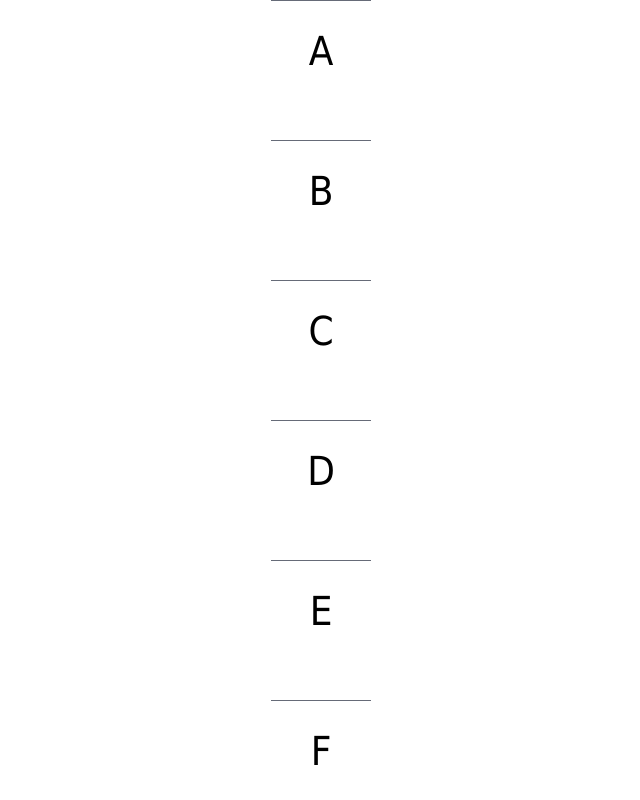
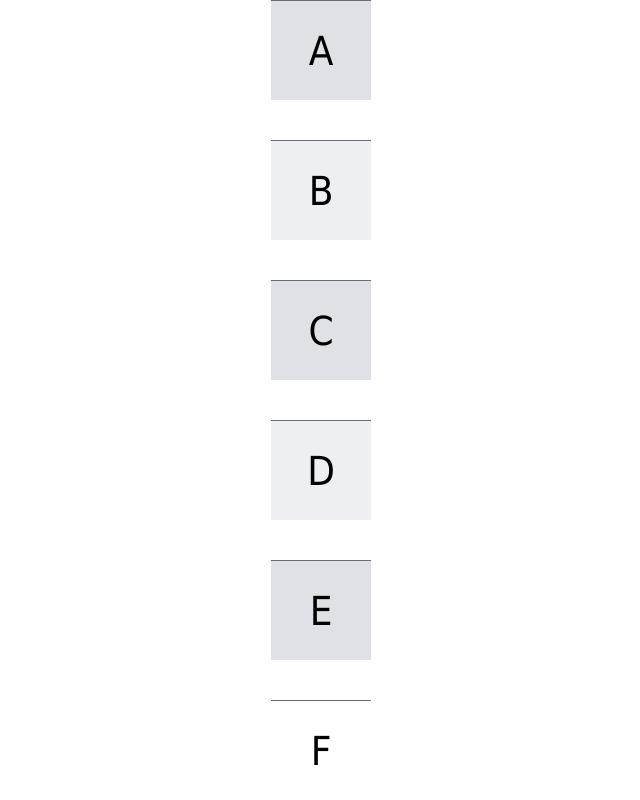
Before and after one commit to Salih1234-cyber/Web-lab-2, a plain HTML site: page index.html in a window 1280 px wide. Shown: the whole page, without its empty margins (319-959 px from the left). Drawn offline with Linux system fonts and the light colour scheme.

Commit message:
coloring the boxes

```diff
--- a/styleA.css
+++ b/styleA.css
@@ -18,3 +18,9 @@ html, body {
     box-sizing: border-box;
     border-top: 1px solid #666b78;
 }
+
+.box-a { background-color: #dfe1e7; }
+.box-b { background-color: #eeeff2; }
+.box-c { background-color: #dfe1e7; }
+.box-d { background-color: #eeeff2; }
+.box-e { background-color: #dfe1e7; }
```
